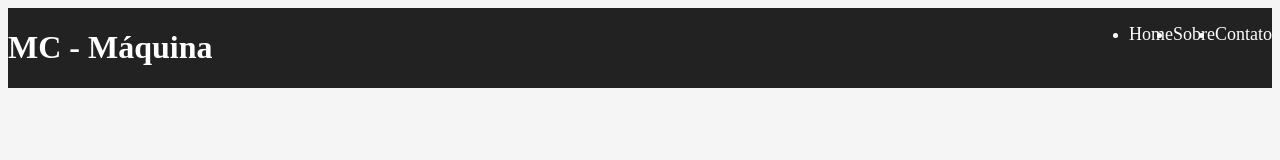
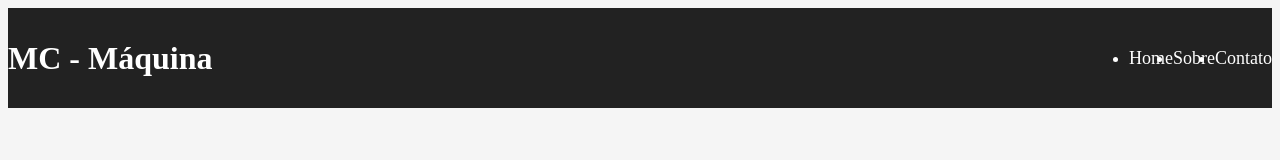
Before and after one commit to fabricio-sant/Curso-Fullstack, a plain HTML site: page mine-site/index.html in a window 1280 px wide. Drawn offline with Linux system fonts and the light colour scheme.

Commit message:
mexi no css, na parte do flex box

```diff
--- a/mine-site/css/style.css
+++ b/mine-site/css/style.css
@@ -3,11 +3,13 @@ body  {
 }
 
 header {
+    height: 100px;
     background: #222;
     /*COR DE TEXTO*/
     color: #fff;
     /*FlexBox*/
     display: flex;
+    align-items: center;
     justify-content: space-between;
 }
 
```
